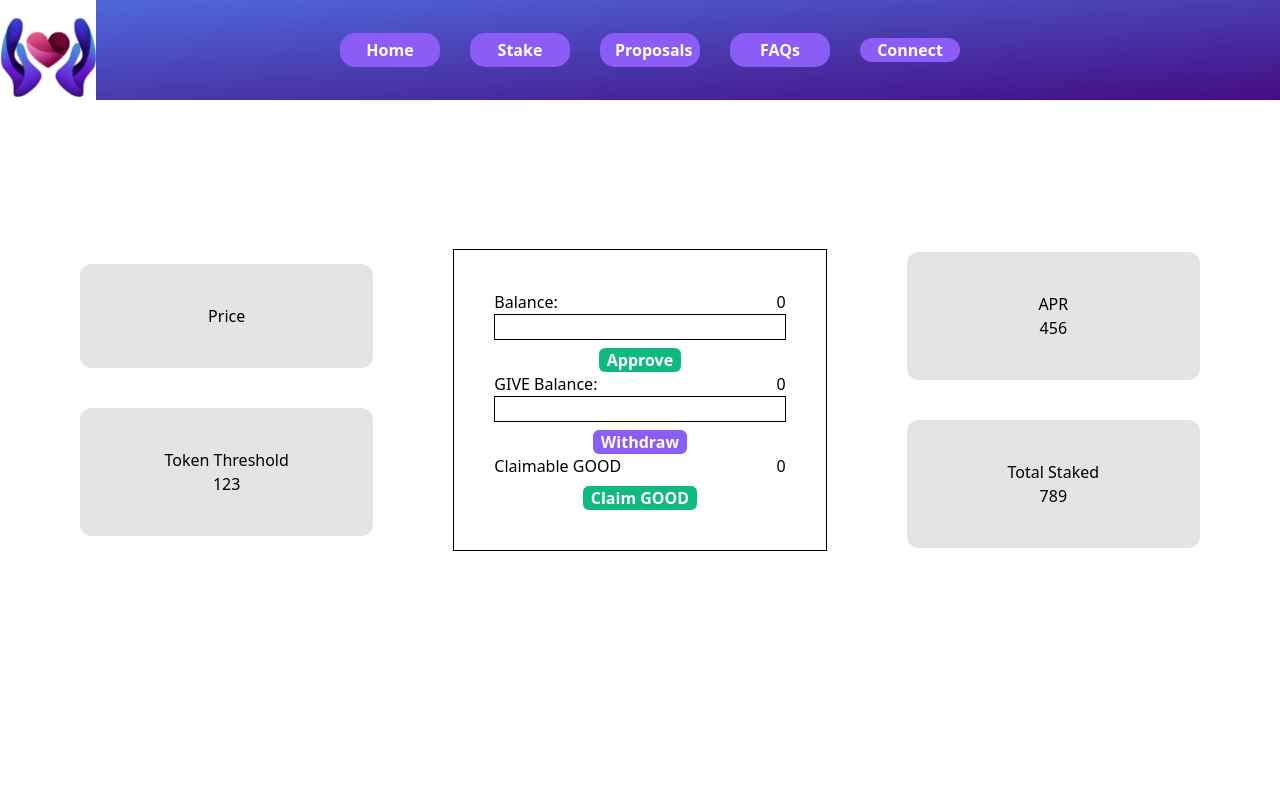
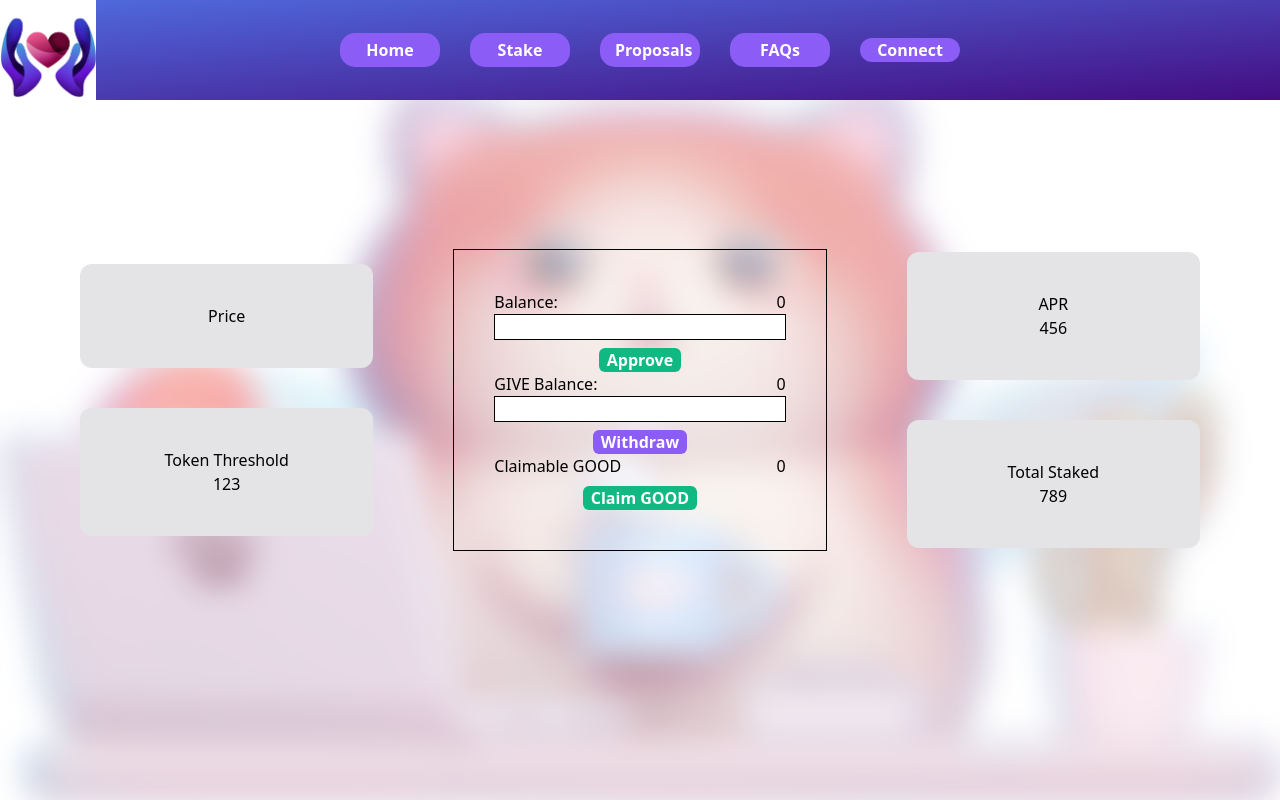
Before and after one commit to rav-coder/GoodDAO, a Next.js app: page /stake in a window 1280 px wide. Built offline with nearby package versions, Linux system fonts and the light colour scheme; no server answers.

Commit message:
background image

```diff
--- a/components/Layout.tsx
+++ b/components/Layout.tsx
@@ -1,5 +1,7 @@
+import Image from 'next/image'
 import React, { ReactNode } from 'react'
 import Nav from './Nav'
+import background from '../public/bg-hero.png'
 
 type Props = {
 	children?: ReactNode
@@ -7,11 +9,15 @@ type Props = {
 
 const Layout = ({ children }: Props) => (
 	<>
-	<div>
+	<div className='h-screen'>
+		<div className='fixed h-screen w-screen overflow-hidden z-[-1] blur-lg opacity-50'>
+			<Image src={background} alt='background' layout='fill' quality={100} />
+		</div>
 		<Nav />
-		<main>
+		<main className='h-full'>
 			{children}
 		</main>
+
 	</div>
 	</>
   )
```
